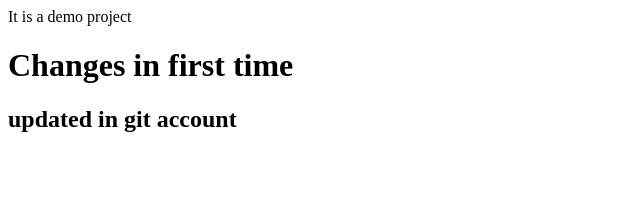
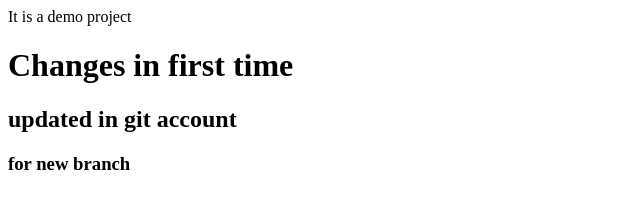
Before and after one commit to darshanjain7/test-new, a plain HTML site: page index.html in a window 1280 px wide. Shown: the whole page, without its empty margins (0-640 px from the left). Drawn offline with Linux system fonts and the light colour scheme.

Commit message:
new added branch test

```diff
--- a/index.html
+++ b/index.html
@@ -7,5 +7,6 @@
 <p>It is a demo project</p>
 <h1>Changes in first time</h1>
   <h2>updated in git account</h2>
+  <h3>for new branch   </h3>
 </body>
 </html>
```
